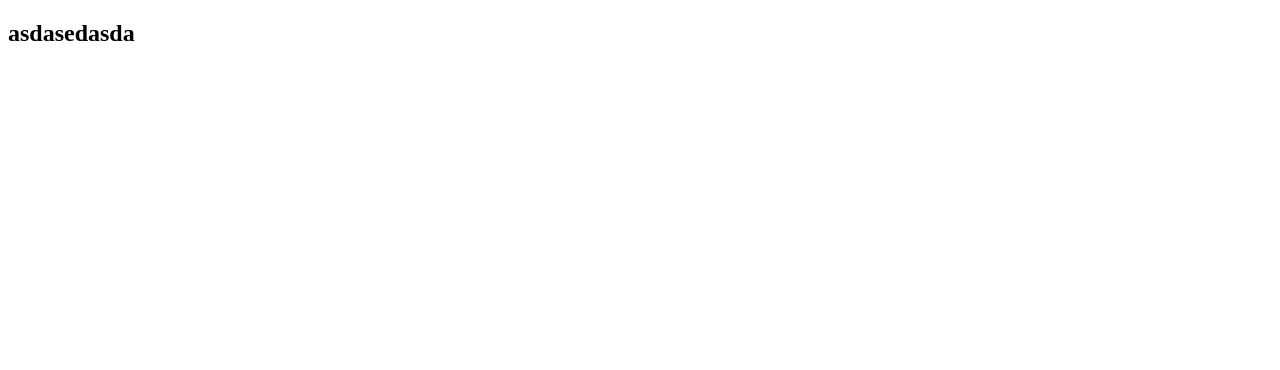
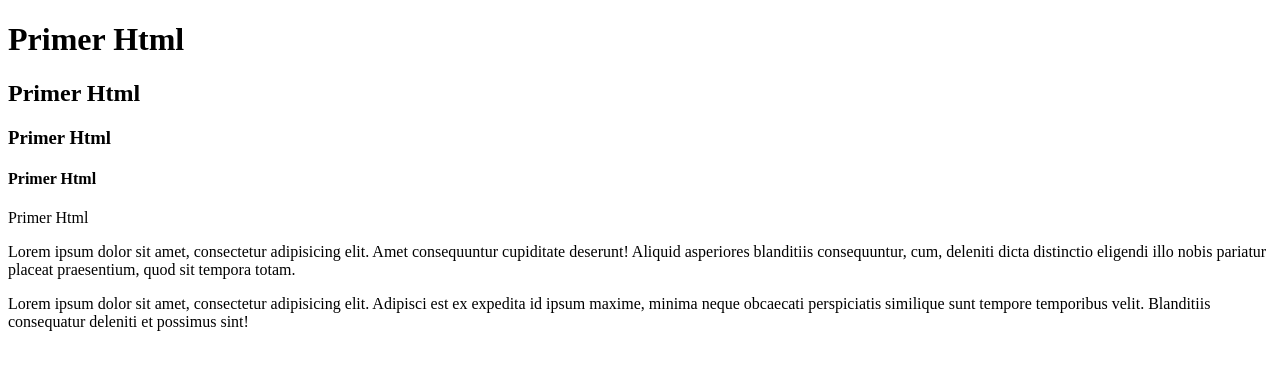
Before and after one commit to mrosdom1504/PrimerHtml, a website: page Index.html in a window 1280 px wide. Drawn offline with Linux system fonts and the light colour scheme.

Commit message:
Primer html

```diff
--- a/Index.html
+++ b/Index.html
@@ -1,11 +1,24 @@
 <!DOCTYPE html>
-<html lang="en">
-<head>
-    <meta charset="UTF-8">
-    <title>Title</title>
-</head>
-    <h2>asdasedasda</h2>
-<body>
-
-</body>
+<html lang="es">
+    <head> <!-- Aqui solo se muestran los metadatos, nada de aqui se muestra-->
+        <meta charset="UTF-8">
+        <title>Primer Html</title>
+        <!--Otras referencias como a los CSS o al archivo JavaScript-->
+    </head>
+    <body>
+    <!--Todo lo que hay aquí se muestra en la pagina web-->
+    <h1>Primer Html</h1>
+    <h2>Primer Html</h2>
+    <h3>Primer Html</h3>
+    <h4>Primer Html</h4>
+    <span>Primer Html</span>
+    <p>Lorem ipsum dolor sit amet, consectetur adipisicing elit. Amet consequuntur cupiditate deserunt! Aliquid
+        asperiores blanditiis consequuntur, cum, deleniti dicta distinctio eligendi illo nobis pariatur placeat
+        praesentium, quod sit tempora totam.
+    </p>
+    <div>Lorem ipsum dolor sit amet, consectetur adipisicing elit. Adipisci est ex expedita id ipsum maxime, minima
+        neque obcaecati perspiciatis similique sunt tempore temporibus velit. Blanditiis consequatur deleniti et
+        possimus sint!
+    </div>
+    </body>
 </html>
--- a/package.json
+++ b/package.json
@@ -1,5 +1,5 @@
 {
-  "name": "${PROJECT_NAME}",
+  "name": "untitled",
   "version": "1.0.0",
   "description": "",
   "main": "index.js",
```
